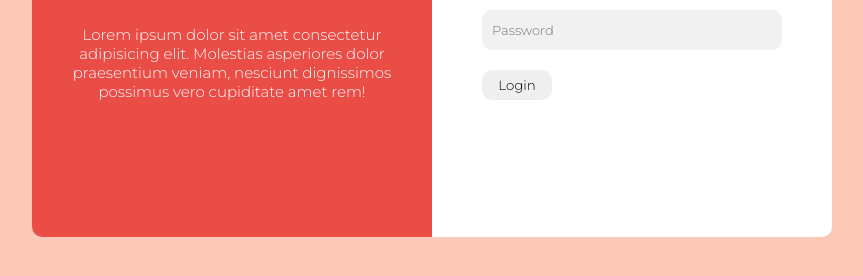
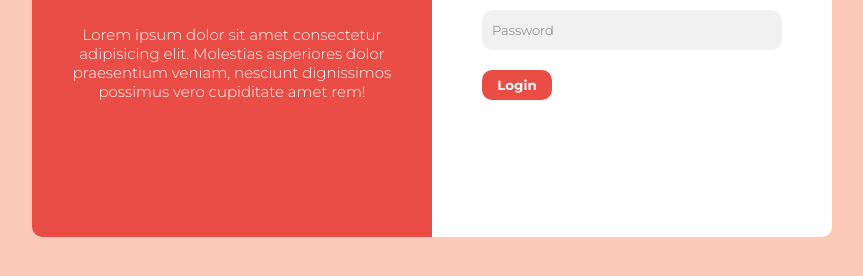
Before and after one commit to DenisKantic/Login_HTML_CSS_JS, a plain HTML site: page index.html in a window 1280 px wide. Shown: the part 388-664 px from the top of the page, without its empty margins (208-1071 px from the left). Drawn offline with Linux system fonts and the light colour scheme.

Commit message:
created other style properties for #btn

```diff
--- a/style.css
+++ b/style.css
@@ -80,5 +80,16 @@ form{
     width: 70px;
     border: none;
     border-radius: 10px;
-    font-weight: 400;
+    font-weight: 700;
+    background-color: #EA4C46;
+    color: white;
+    outline: none;
 }
+
+#btn:hover{
+    background-color: #cf342e;
+}
+
+#btn:focus{
+    background-color: #991f1a;
+}
```
